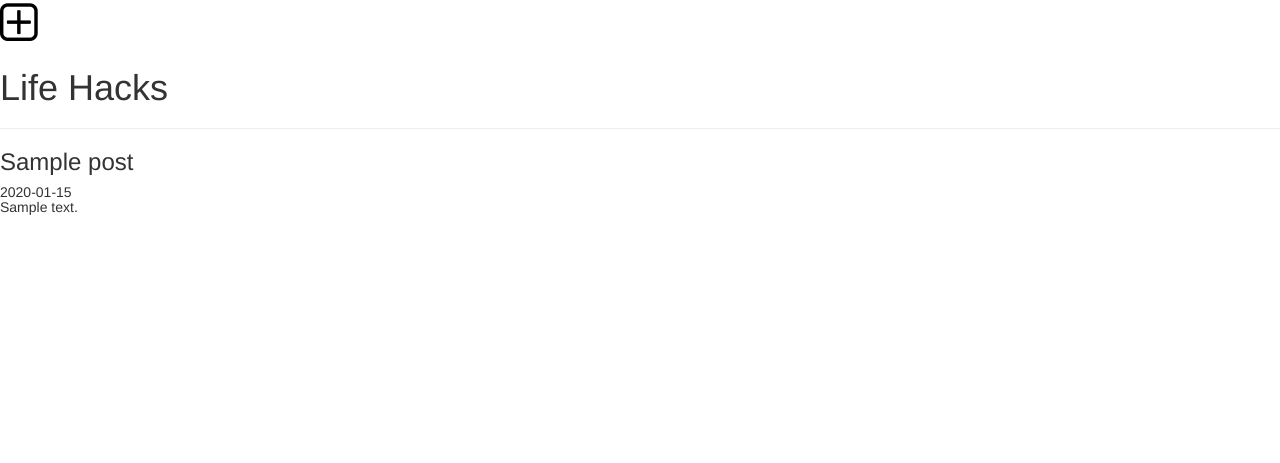
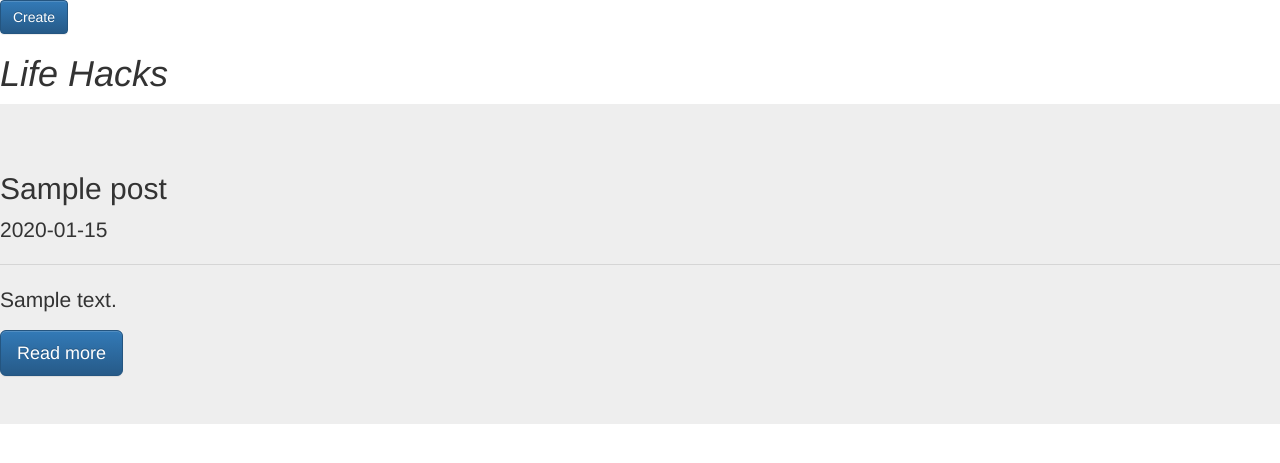
Before and after one commit to 98iamvaishu/v1blog, a Django app: template templates/list.html in a window 1280 px wide. Shown: the top 463 px of the page. Run offline with Django 3.2, Linux system fonts and the light colour scheme; the template is opened without the code that fills it: most values are stand-ins (such as "Sample title", 1, 10 or a date in 2020); some libraries are stand-ins or nearby versions.

Commit message:
adding list.html in templates

```diff
--- a/templates/list.html
+++ b/templates/list.html
@@ -3,6 +3,7 @@
 <html>
 <head>
     <title> VBLOG</title>
+    <link rel="stylesheet" href="{% static 'css/list.css' %}">
     <link rel="stylesheet" href="//maxcdn.bootstrapcdn.com/bootstrap/3.2.0/css/bootstrap.min.css">
         <link rel="stylesheet" href="//maxcdn.bootstrapcdn.com/bootstrap/3.2.0/css/bootstrap-theme.min.css">
         <link href='//fonts.googleapis.com/css?family=Lobster&subset=latin,latin-ext' rel='stylesheet' type='text/css'>
@@ -10,15 +11,17 @@
 
 </head>
 <body>
-    <a href="{% url 'form' %}" class="top-menu"><i class="fa fa-plus-square-o" style="font-size:48px;color:black"></i></a>
+  <a class="btn btn-primary" href="{% url 'form' %}" role="button">Create</a>
+    <h1><i>Life Hacks</i></h1>
+    {% for p in posts %}
+    <div class="jumbotron">
+  <h2>{{p.title}}</h2>
+  <p class="lead">{{p.cdate}}</p>
+  <hr class="my-4">
+  <p>{{p.text|truncatechars:330}}</p>
+    <a class="btn btn-primary btn-lg" href="#" role="button">Read more</a>
+</div>
 
-    <h1>Life Hacks</h1>
-  {% for p in posts %}
-  <hr>
-  <div>
-   <h3>{{p.title}}</h3>
-   <h5>{{p.cdate}}
-   <p>{{p.text|truncatechars:130}}</p>
 {% endfor %}
 </body>
 </html>
```
